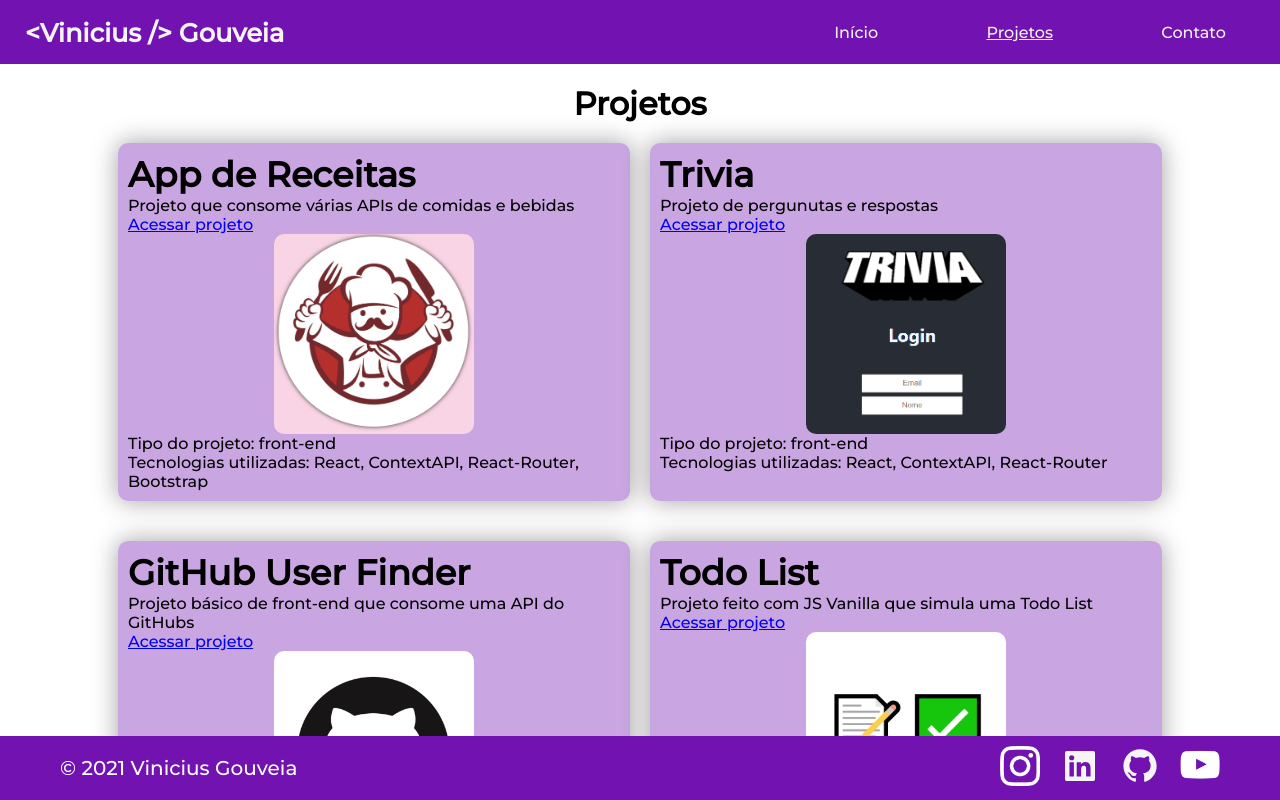
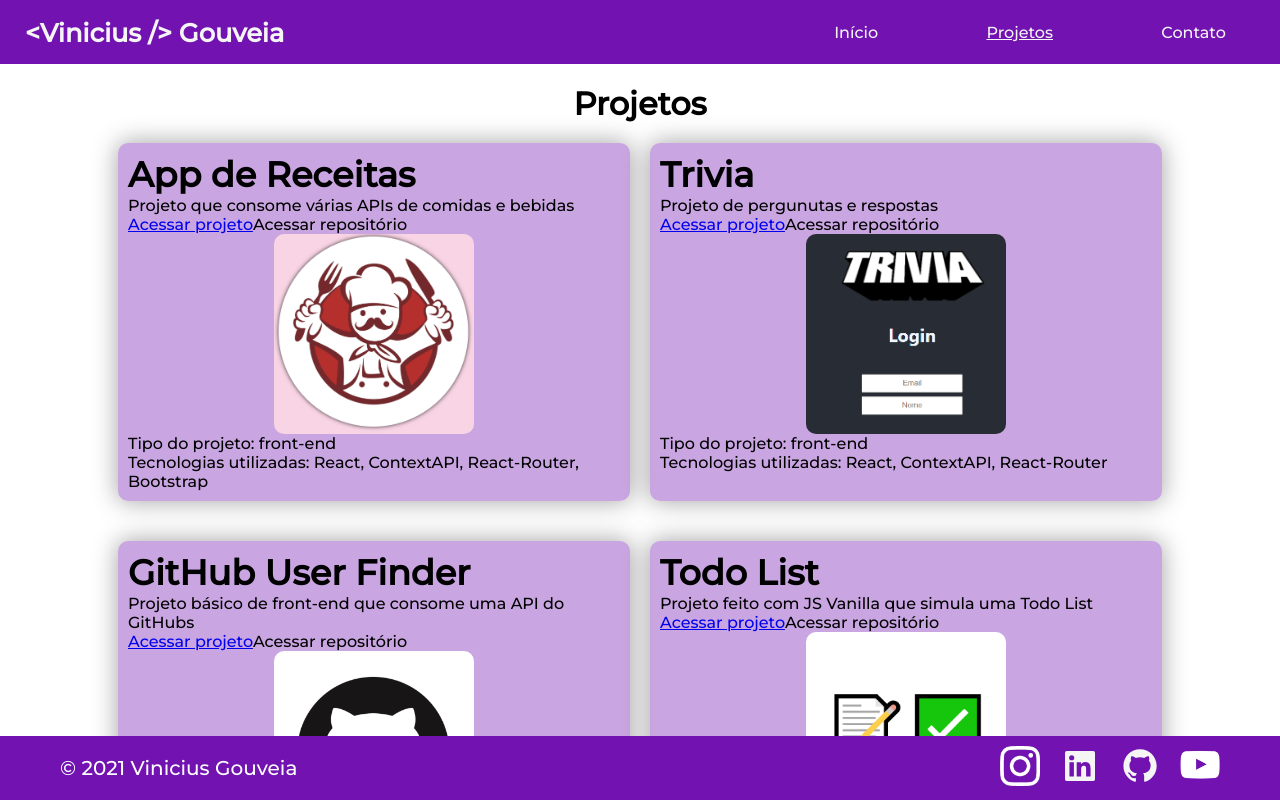
Before and after one commit to vinigofr/vinigofr.github.io, a React (Create React App) app: page / in a window 1280 px wide. Both pictures are taken after a click on the element "Projetos". Shown: the top 800 px of the page. Built offline with nearby package versions, Linux system fonts and the light colour scheme; the HTML template or start-up script is replaced by a standard one.

Commit message:
Adiciona ala para repositórios

```diff
--- a/src/Components/Projects.jsx
+++ b/src/Components/Projects.jsx
@@ -12,9 +12,12 @@ function Projects() {
             <div className="project-card" key={`${project.name}-${index}`}>
               <h3>{project.name}</h3>
               <p>{project.description}</p>
+              <div className="access-links">
               <a href={project.url} target="_blank" rel="noreferrer">
                 Acessar projeto
               </a>
+              <a>Acessar repositório</a>
+              </div>
               <div className="project-image-container">
                 <img src={project.image} alt="Imagem do projeto" className="project-card-image" />
               </div>
```
